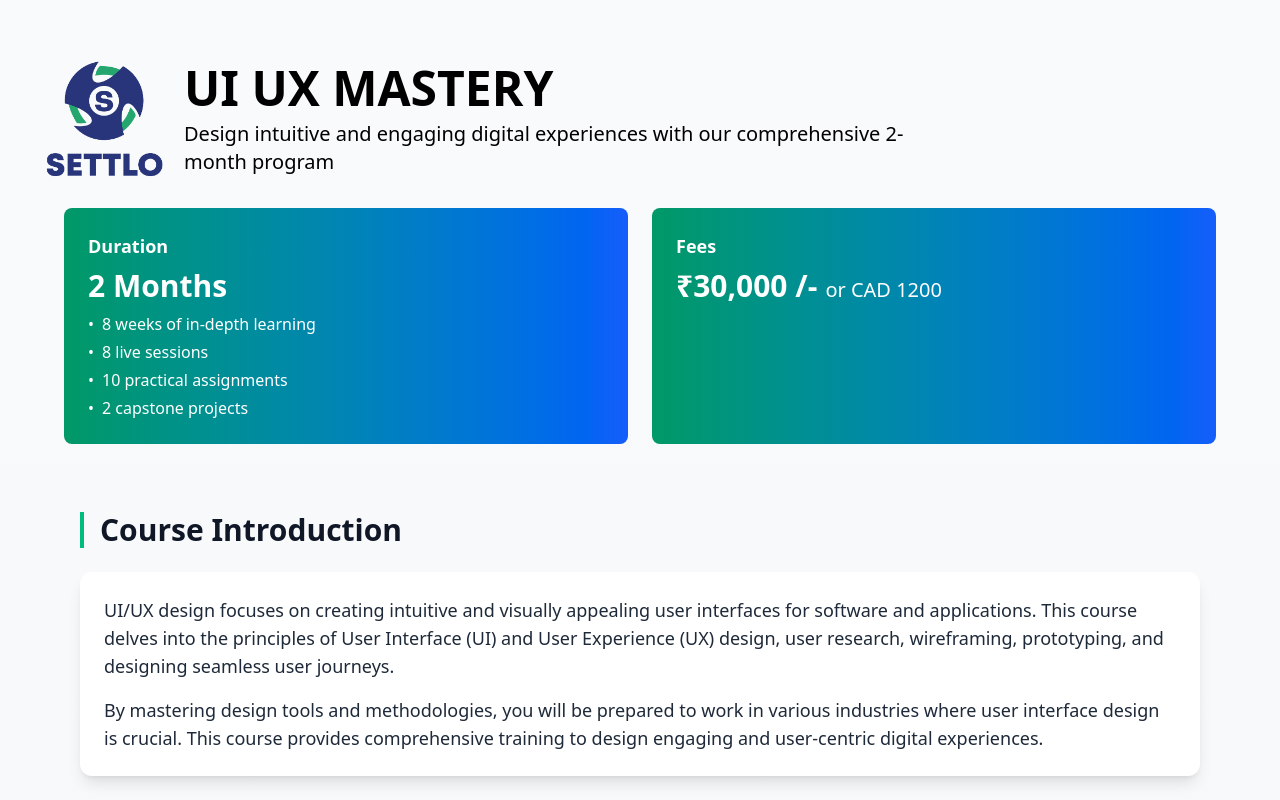
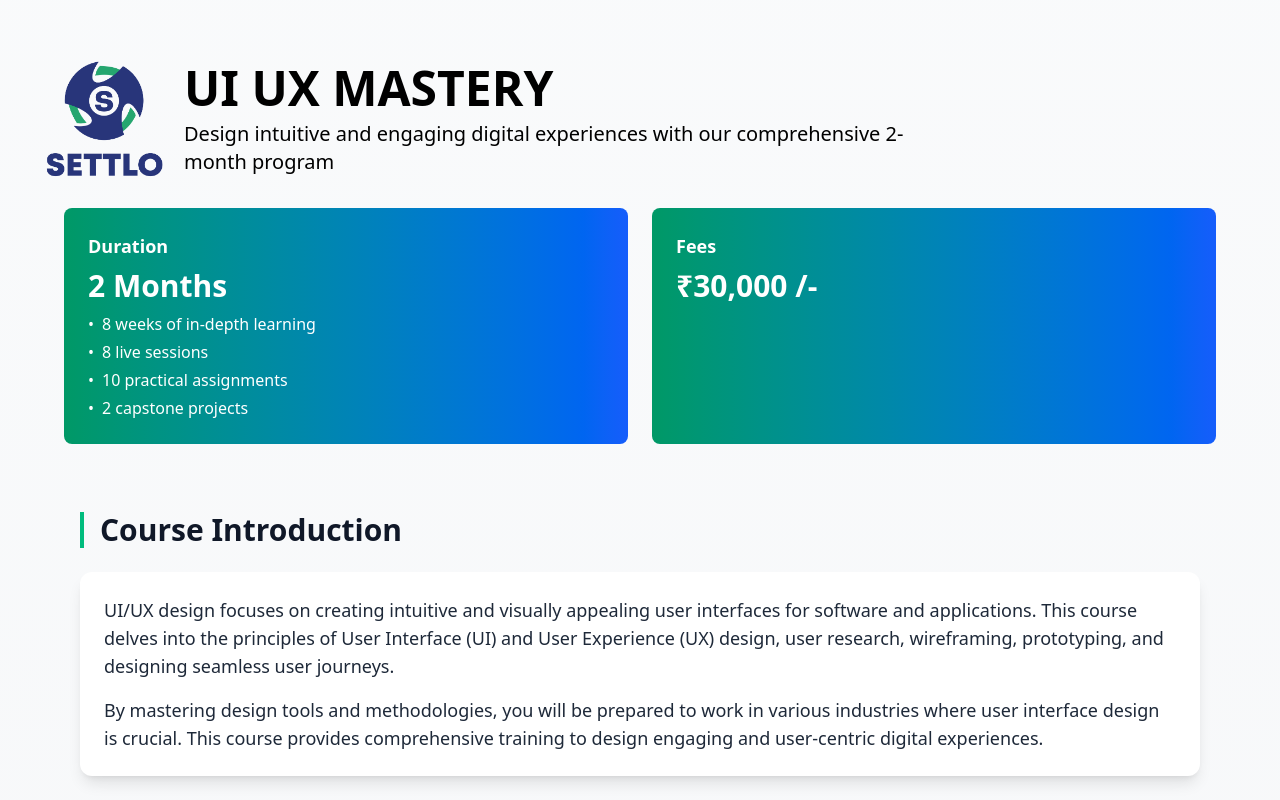
Before and after one commit to vitneshimmanuvel/sert-orealcourse, a React (Vite) app: page /ui-ux-design in a window 1280 px wide. Shown: the top 800 px of the page. Built offline with nearby package versions, Linux system fonts and the light colour scheme.

Commit message:
added removed

```diff
--- a/src/components/TextileDesigningMastery.jsx
+++ b/src/components/TextileDesigningMastery.jsx
@@ -189,7 +189,7 @@ const TextileDesigningMastery = () => {
               <h3 className="font-bold text-lg mb-2">Fees</h3>
               <div className="flex items-baseline mb-4">
                 <span className="text-3xl font-bold mr-2">₹20,000 /-</span>
-                <span className="text-xl text-gray-300">CAD 1200</span>
+
               </div>
             </div>
           </div>
--- a/src/components/UiUxMastery.jsx
+++ b/src/components/UiUxMastery.jsx
@@ -188,7 +188,7 @@ const UiUxMastery = () => {
               <h3 className="font-bold text-lg mb-2">Fees</h3>
               <div className="flex items-baseline mb-4">
                 <span className="text-3xl font-bold mr-2">₹30,000 /-</span>
-                <span className="text-xl font-normal">or CAD 1200</span>
+
               </div>
             </div>
           </div>
```
